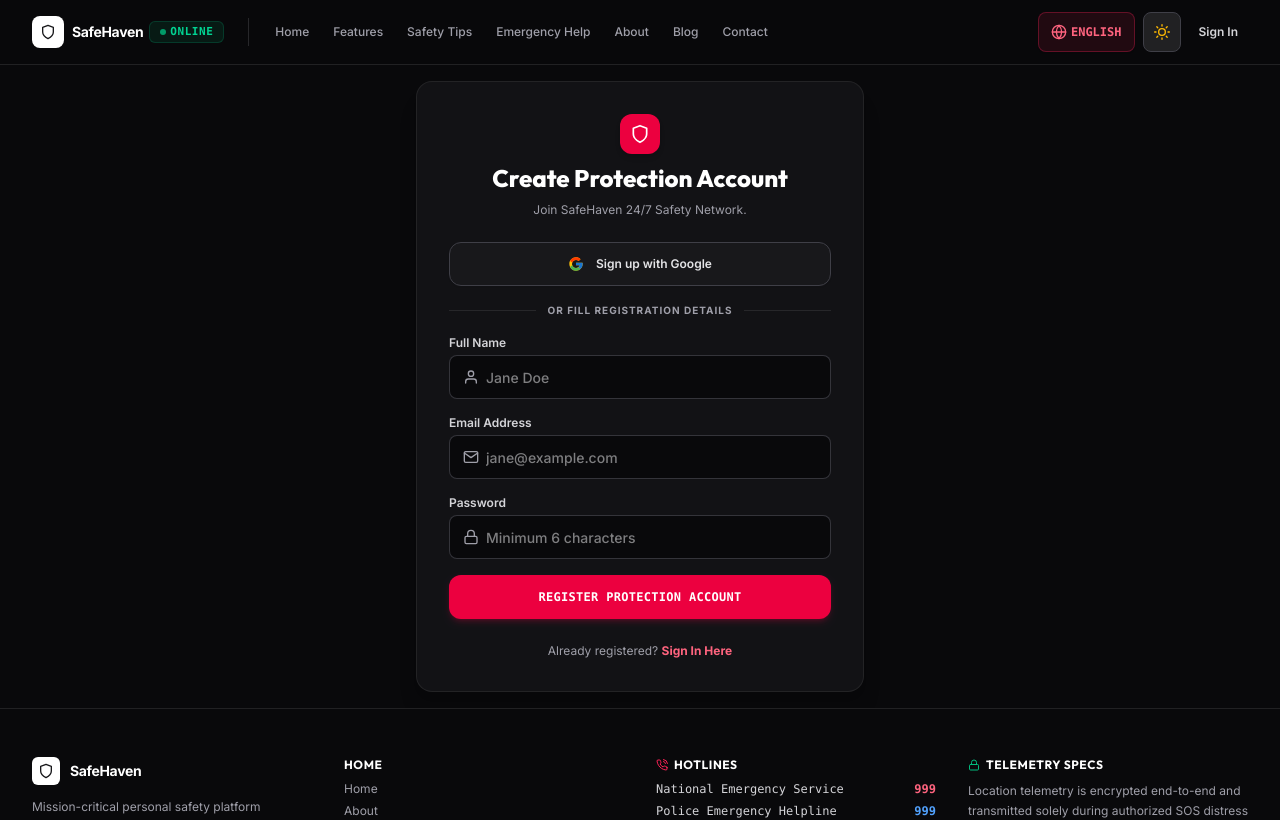
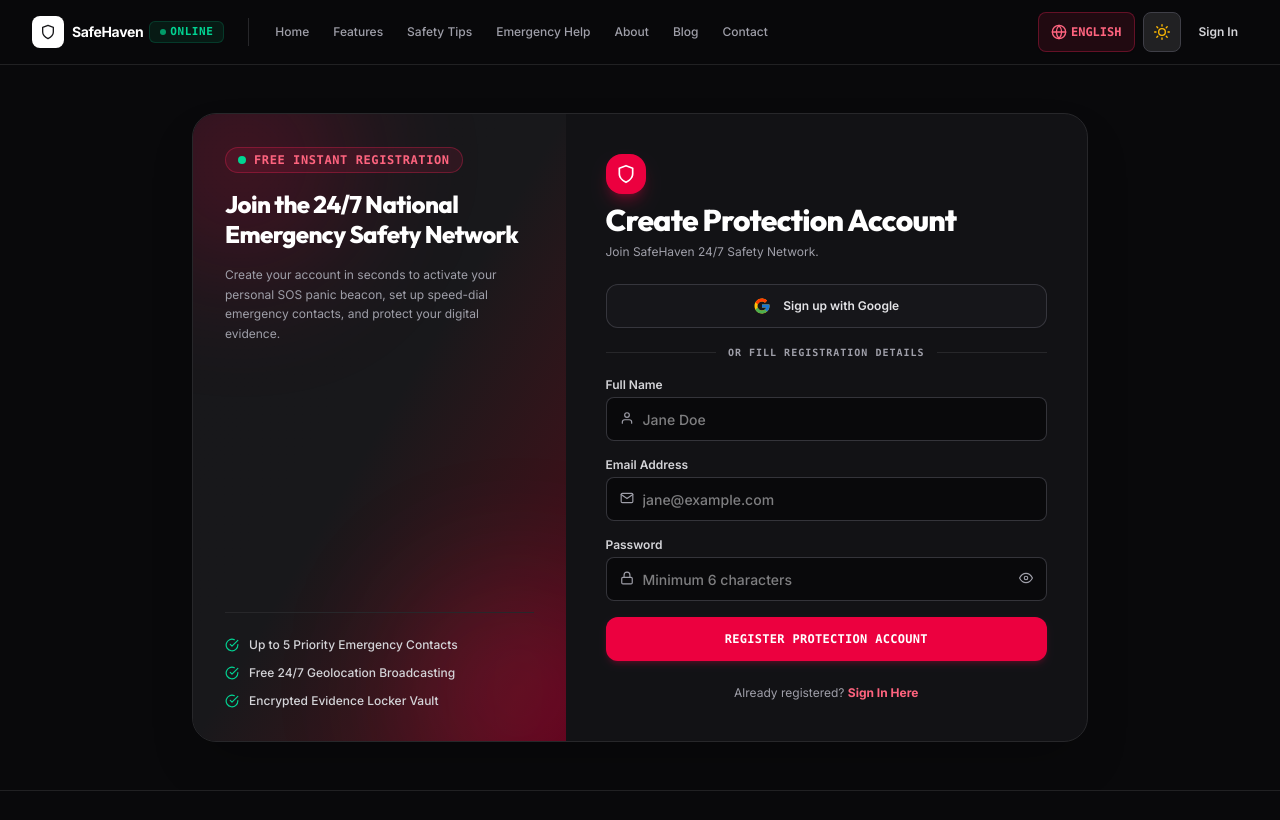
Before and after one commit to Ridwanulkarim/women-safety-web-app, a React (Vite) app: page /register in a window 1280 px wide. Shown: the top 820 px of the page. Built offline with nearby package versions, Linux system fonts and the light colour scheme; no server answers.

Commit message:
Overhaul Sign In & Register UI/UX with split visual banner, eye toggle, and modern typography

```diff
--- a/src/pages/public/Login.jsx
+++ b/src/pages/public/Login.jsx
@@ -1,7 +1,7 @@
 import React, { useState } from 'react';
 import { Link, useNavigate, useLocation } from 'react-router-dom';
 import { useForm } from 'react-hook-form';
-import { FiShield, FiLock, FiMail } from 'react-icons/fi';
+import { FiShield, FiLock, FiMail, FiEye, FiEyeOff, FiCheckCircle, FiActivity } from 'react-icons/fi';
 import { FcGoogle } from 'react-icons/fc';
 import { useAuth } from '../../context/AuthContext';
 import { useLanguage } from '../../context/LanguageContext';
@@ -10,6 +10,7 @@
   const { loginUser, loginWithGoogle } = useAuth();
   const { register, handleSubmit, formState: { errors } } = useForm();
   const [loading, setLoading] = useState(false);
+  const [showPassword, setShowPassword] = useState(false);
   const { t } = useLanguage();
 
   const navigate = useNavigate();
@@ -41,15 +42,56 @@
   };
 
   return (
-    <div className="min-h-[75vh] flex items-center justify-center p-3 sm:p-4">
-      <div className="max-w-md w-full product-card p-5 sm:p-8 space-y-6 shadow-xl border-zinc-200 dark:border-zinc-800">
+    <div className="min-h-[82vh] flex items-center justify-center p-3 sm:p-6 my-2 lg:my-6">
+      <div className="max-w-4xl w-full grid grid-cols-1 lg:grid-cols-12 rounded-3xl overflow-hidden shadow-2xl border border-zinc-200/80 dark:border-zinc-800 bg-white dark:bg-[#121215]">
 
-        <div className="text-center space-y-2">
-          <div className="w-10 h-10 mx-auto rounded-xl bg-rose-600 flex items-center justify-center text-white text-xl shadow-md">
+        {/* Left Side: Modern Visual Security Banner (Desktop) */}
+        <div className="hidden lg:flex lg:col-span-5 bg-gradient-to-br from-zinc-900 via-[#18181b] to-rose-950 p-8 flex-col justify-between relative overflow-hidden text-white">
+          {/* Subtle Ambient Glow Effect */}
+          <div className="absolute -top-16 -left-16 w-56 h-56 bg-rose-600/20 rounded-full blur-3xl pointer-events-none"></div>
+          <div className="absolute -bottom-16 -right-16 w-56 h-56 bg-rose-500/20 rounded-full blur-3xl pointer-events-none"></div>
+
+          <div className="relative z-10 space-y-4">
+            <div className="inline-flex items-center gap-2 px-3 py-1 rounded-full bg-rose-500/10 border border-rose-500/30 text-rose-400 text-xs font-mono font-bold uppercase tracking-wider">
+              <span className="w-2 h-2 rounded-full bg-emerald-400 animate-pulse"></span> SafeHaven Security Network
+            </div>
+            <h3 className="text-2xl font-extrabold font-heading leading-tight tracking-tight">
+              Instant Geolocation Distress Telemetry & Emergency Help
+            </h3>
+            <p className="text-xs text-zinc-400 leading-relaxed font-sans">
+              Sign in to manage your 5 priority emergency contacts, monitor real-time SOS broadcasts, and access your encrypted evidence locker.
+            </p>
+          </div>
+
+          <div className="relative z-10 space-y-3 pt-6 border-t border-zinc-800">
+            <div className="flex items-center gap-2.5 text-xs text-zinc-300 font-medium">
+              <FiCheckCircle className="text-emerald-400 text-sm flex-shrink-0" />
+              <span>Response Latency: &lt; 3 Seconds</span>
+            </div>
+            <div className="flex items-center gap-2.5 text-xs text-zinc-300 font-medium">
+              <FiCheckCircle className="text-emerald-400 text-sm flex-shrink-0" />
+              <span>AES-256 Encrypted Telemetry Logs</span>
+            </div>
+            <div className="flex items-center gap-2.5 text-xs text-zinc-300 font-medium">
+              <FiCheckCircle className="text-emerald-400 text-sm flex-shrink-0" />
+              <span>National Dispatch 999 Integration</span>
+            </div>
+          </div>
+        </div>
+
+        {/* Right Side: Sleek Sign-In Form */}
+        <div className="lg:col-span-7 p-6 sm:p-10 space-y-6 flex flex-col justify-center">
+
+          <div className="text-center sm:text-left space-y-1.5">
+            <div className="w-10 h-10 rounded-2xl bg-rose-600 text-white flex items-center justify-center text-xl shadow-lg shadow-rose-600/30 mb-3 sm:mb-2 inline-flex lg:flex">
               <FiShield />
             </div>
-          <h2 className="text-xl sm:text-2xl font-extrabold font-heading text-zinc-900 dark:text-white">{t('auth.loginTitle')}</h2>
-          <p className="text-xs text-zinc-500 dark:text-zinc-400">{t('auth.loginSub')}</p>
+            <h2 className="text-2xl sm:text-3xl font-extrabold font-heading text-zinc-900 dark:text-white tracking-tight">
+              {t('auth.loginTitle')}
+            </h2>
+            <p className="text-xs text-zinc-500 dark:text-zinc-400">
+              {t('auth.loginSub')}
+            </p>
           </div>
 
           {/* Google Login Button */}
@@ -57,14 +99,14 @@
             type="button"
             onClick={handleGoogleSignIn}
             disabled={loading}
-          className="w-full py-2.5 px-4 rounded-xl bg-white dark:bg-zinc-900 border border-zinc-300 dark:border-zinc-700 hover:bg-zinc-50 dark:hover:bg-zinc-800 text-zinc-700 dark:text-zinc-200 font-semibold text-xs flex items-center justify-center gap-3 transition shadow-xs min-h-[44px]"
+            className="w-full py-2.5 px-4 rounded-xl bg-zinc-50 dark:bg-zinc-900/90 border border-zinc-200 dark:border-zinc-700/80 hover:bg-zinc-100 dark:hover:bg-zinc-800 text-zinc-800 dark:text-zinc-200 font-semibold text-xs flex items-center justify-center gap-3 transition-all duration-200 shadow-xs min-h-[44px] active:scale-[0.99]"
           >
-          <FcGoogle className="text-base flex-shrink-0" /> {t('auth.googleContinue')}
+            <FcGoogle className="text-lg flex-shrink-0" /> {t('auth.googleContinue')}
           </button>
 
           <div className="relative flex items-center justify-center">
             <div className="border-t border-zinc-200 dark:border-zinc-800 w-full"></div>
-          <span className="absolute bg-white dark:bg-[#121215] px-3 text-[10px] text-zinc-400 uppercase tracking-widest font-bold">
+            <span className="absolute bg-white dark:bg-[#121215] px-3 text-[10px] text-zinc-400 uppercase tracking-widest font-mono font-bold">
               {t('auth.orEmail')}
             </span>
           </div>
@@ -73,7 +115,7 @@
             <div>
               <label className="human-label">{t('auth.emailLabel')}</label>
               <div className="relative">
-              <FiMail className="absolute left-3.5 top-3.5 text-zinc-400" />
+                <FiMail className="absolute left-3.5 top-3.5 text-zinc-400 text-sm" />
                 <input
                   type="email"
                   placeholder={t('auth.emailPlaceholder')}
@@ -92,13 +134,21 @@
                 </Link>
               </div>
               <div className="relative">
-              <FiLock className="absolute left-3.5 top-3.5 text-zinc-400" />
+                <FiLock className="absolute left-3.5 top-3.5 text-zinc-400 text-sm" />
                 <input
-                type="password"
+                  type={showPassword ? "text" : "password"}
                   placeholder={t('auth.passwordPlaceholder')}
                   {...register('password', { required: 'Password is required' })}
-                className={`human-input human-input-has-icon ${errors.password ? 'human-input-error' : ''}`}
+                  className={`human-input human-input-has-icon pr-10 ${errors.password ? 'human-input-error' : ''}`}
                 />
+                <button
+                  type="button"
+                  onClick={() => setShowPassword(!showPassword)}
+                  className="absolute right-3.5 top-3.5 text-zinc-400 hover:text-zinc-700 dark:hover:text-zinc-200 text-sm transition"
+                  title={showPassword ? "Hide password" : "Show password"}
+                >
+                  {showPassword ? <FiEyeOff /> : <FiEye />}
+                </button>
               </div>
               {errors.password && <p className="text-[11px] font-medium text-rose-500 mt-1">{errors.password.message}</p>}
             </div>
@@ -106,9 +156,15 @@
             <button
               type="submit"
               disabled={loading}
-            className="w-full btn-danger py-3 text-xs font-mono font-bold uppercase tracking-wider"
+              className="w-full btn-danger py-3 text-xs font-mono font-bold uppercase tracking-wider shadow-lg shadow-rose-600/25 active:scale-[0.99] transition-all"
             >
-            {loading ? t('auth.authenticating') : t('auth.signInBtn')}
+              {loading ? (
+                <span className="flex items-center justify-center gap-2">
+                  <FiActivity className="animate-spin text-sm" /> {t('auth.authenticating')}
+                </span>
+              ) : (
+                t('auth.signInBtn')
+              )}
             </button>
           </form>
 
@@ -121,6 +177,7 @@
 
         </div>
       </div>
+    </div>
   );
 };
 
--- a/src/pages/public/Register.jsx
+++ b/src/pages/public/Register.jsx
@@ -1,7 +1,7 @@
 import React, { useState } from 'react';
 import { Link, useNavigate } from 'react-router-dom';
 import { useForm } from 'react-hook-form';
-import { FiShield, FiUser, FiMail, FiLock } from 'react-icons/fi';
+import { FiShield, FiUser, FiMail, FiLock, FiEye, FiEyeOff, FiCheckCircle, FiActivity } from 'react-icons/fi';
 import { FcGoogle } from 'react-icons/fc';
 import { useAuth } from '../../context/AuthContext';
 
@@ -9,6 +9,7 @@
   const { registerUser, loginWithGoogle } = useAuth();
   const { register, handleSubmit, formState: { errors } } = useForm();
   const [loading, setLoading] = useState(false);
+  const [showPassword, setShowPassword] = useState(false);
 
   const navigate = useNavigate();
 
@@ -37,29 +38,69 @@
   };
 
   return (
-    <div className="min-h-[80vh] flex items-center justify-center p-3 sm:p-4">
-      <div className="max-w-md w-full product-card p-5 sm:p-8 space-y-6 shadow-xl border-zinc-200 dark:border-zinc-800">
+    <div className="min-h-[82vh] flex items-center justify-center p-3 sm:p-6 my-2 lg:my-6">
+      <div className="max-w-4xl w-full grid grid-cols-1 lg:grid-cols-12 rounded-3xl overflow-hidden shadow-2xl border border-zinc-200/80 dark:border-zinc-800 bg-white dark:bg-[#121215]">
 
-        <div className="text-center space-y-2">
-          <div className="w-10 h-10 mx-auto rounded-xl bg-rose-600 flex items-center justify-center text-white text-xl shadow-md">
+        {/* Left Side: Modern Visual Security Banner (Desktop) */}
+        <div className="hidden lg:flex lg:col-span-5 bg-gradient-to-br from-zinc-900 via-[#18181b] to-rose-950 p-8 flex-col justify-between relative overflow-hidden text-white">
+          <div className="absolute -top-16 -left-16 w-56 h-56 bg-rose-600/20 rounded-full blur-3xl pointer-events-none"></div>
+          <div className="absolute -bottom-16 -right-16 w-56 h-56 bg-rose-500/20 rounded-full blur-3xl pointer-events-none"></div>
+
+          <div className="relative z-10 space-y-4">
+            <div className="inline-flex items-center gap-2 px-3 py-1 rounded-full bg-rose-500/10 border border-rose-500/30 text-rose-400 text-xs font-mono font-bold uppercase tracking-wider">
+              <span className="w-2 h-2 rounded-full bg-emerald-400 animate-pulse"></span> Free Instant Registration
+            </div>
+            <h3 className="text-2xl font-extrabold font-heading leading-tight tracking-tight">
+              Join the 24/7 National Emergency Safety Network
+            </h3>
+            <p className="text-xs text-zinc-400 leading-relaxed font-sans">
+              Create your account in seconds to activate your personal SOS panic beacon, set up speed-dial emergency contacts, and protect your digital evidence.
+            </p>
+          </div>
+
+          <div className="relative z-10 space-y-3 pt-6 border-t border-zinc-800">
+            <div className="flex items-center gap-2.5 text-xs text-zinc-300 font-medium">
+              <FiCheckCircle className="text-emerald-400 text-sm flex-shrink-0" />
+              <span>Up to 5 Priority Emergency Contacts</span>
+            </div>
+            <div className="flex items-center gap-2.5 text-xs text-zinc-300 font-medium">
+              <FiCheckCircle className="text-emerald-400 text-sm flex-shrink-0" />
+              <span>Free 24/7 Geolocation Broadcasting</span>
+            </div>
+            <div className="flex items-center gap-2.5 text-xs text-zinc-300 font-medium">
+              <FiCheckCircle className="text-emerald-400 text-sm flex-shrink-0" />
+              <span>Encrypted Evidence Locker Vault</span>
+            </div>
+          </div>
+        </div>
+
+        {/* Right Side: Registration Form */}
+        <div className="lg:col-span-7 p-6 sm:p-10 space-y-6 flex flex-col justify-center">
+
+          <div className="text-center sm:text-left space-y-1.5">
+            <div className="w-10 h-10 rounded-2xl bg-rose-600 text-white flex items-center justify-center text-xl shadow-lg shadow-rose-600/30 mb-3 sm:mb-2 inline-flex lg:flex">
               <FiShield />
             </div>
-          <h2 className="text-xl sm:text-2xl font-extrabold font-heading text-zinc-900 dark:text-white">Create Protection Account</h2>
-          <p className="text-xs text-zinc-500 dark:text-zinc-400">Join SafeHaven 24/7 Safety Network.</p>
+            <h2 className="text-2xl sm:text-3xl font-extrabold font-heading text-zinc-900 dark:text-white tracking-tight">
+              Create Protection Account
+            </h2>
+            <p className="text-xs text-zinc-500 dark:text-zinc-400">
+              Join SafeHaven 24/7 Safety Network.
+            </p>
           </div>
 
           <button
             type="button"
             onClick={handleGoogleSignIn}
             disabled={loading}
-          className="w-full py-2.5 px-4 rounded-xl bg-white dark:bg-zinc-900 border border-zinc-300 dark:border-zinc-700 hover:bg-zinc-50 dark:hover:bg-zinc-800 text-zinc-700 dark:text-zinc-200 font-semibold text-xs flex items-center justify-center gap-3 transition shadow-xs min-h-[44px]"
+            className="w-full py-2.5 px-4 rounded-xl bg-zinc-50 dark:bg-zinc-900/90 border border-zinc-200 dark:border-zinc-700/80 hover:bg-zinc-100 dark:hover:bg-zinc-800 text-zinc-800 dark:text-zinc-200 font-semibold text-xs flex items-center justify-center gap-3 transition-all duration-200 shadow-xs min-h-[44px] active:scale-[0.99]"
           >
-          <FcGoogle className="text-base flex-shrink-0" /> Sign up with Google
+            <FcGoogle className="text-lg flex-shrink-0" /> Sign up with Google
           </button>
 
           <div className="relative flex items-center justify-center">
             <div className="border-t border-zinc-200 dark:border-zinc-800 w-full"></div>
-          <span className="absolute bg-white dark:bg-[#121215] px-3 text-[10px] text-zinc-400 uppercase tracking-widest font-bold">
+            <span className="absolute bg-white dark:bg-[#121215] px-3 text-[10px] text-zinc-400 uppercase tracking-widest font-mono font-bold">
               Or fill registration details
             </span>
           </div>
@@ -68,7 +109,7 @@
             <div>
               <label className="human-label">Full Name</label>
               <div className="relative">
-              <FiUser className="absolute left-3.5 top-3.5 text-zinc-400" />
+                <FiUser className="absolute left-3.5 top-3.5 text-zinc-400 text-sm" />
                 <input
                   type="text"
                   placeholder="Jane Doe"
@@ -82,7 +123,7 @@
             <div>
               <label className="human-label">Email Address</label>
               <div className="relative">
-              <FiMail className="absolute left-3.5 top-3.5 text-zinc-400" />
+                <FiMail className="absolute left-3.5 top-3.5 text-zinc-400 text-sm" />
                 <input
                   type="email"
                   placeholder="jane@example.com"
@@ -96,13 +137,21 @@
             <div>
               <label className="human-label">Password</label>
               <div className="relative">
-              <FiLock className="absolute left-3.5 top-3.5 text-zinc-400" />
+                <FiLock className="absolute left-3.5 top-3.5 text-zinc-400 text-sm" />
                 <input
-                type="password"
+                  type={showPassword ? "text" : "password"}
                   placeholder="Minimum 6 characters"
                   {...register('password', { required: 'Password is required', minLength: { value: 6, message: 'Min 6 chars' } })}
-                className={`human-input human-input-has-icon ${errors.password ? 'human-input-error' : ''}`}
+                  className={`human-input human-input-has-icon pr-10 ${errors.password ? 'human-input-error' : ''}`}
                 />
+                <button
+                  type="button"
+                  onClick={() => setShowPassword(!showPassword)}
+                  className="absolute right-3.5 top-3.5 text-zinc-400 hover:text-zinc-700 dark:hover:text-zinc-200 text-sm transition"
+                  title={showPassword ? "Hide password" : "Show password"}
+                >
+                  {showPassword ? <FiEyeOff /> : <FiEye />}
+                </button>
               </div>
               {errors.password && <p className="text-[11px] font-medium text-rose-500 mt-1">{errors.password.message}</p>}
             </div>
@@ -110,9 +159,15 @@
             <button
               type="submit"
               disabled={loading}
-            className="w-full btn-danger py-3 text-xs font-mono font-bold uppercase tracking-wider"
+              className="w-full btn-danger py-3 text-xs font-mono font-bold uppercase tracking-wider shadow-lg shadow-rose-600/25 active:scale-[0.99] transition-all"
             >
-            {loading ? 'Creating Account...' : 'Register Protection Account'}
+              {loading ? (
+                <span className="flex items-center justify-center gap-2">
+                  <FiActivity className="animate-spin text-sm" /> Creating Account...
+                </span>
+              ) : (
+                'Register Protection Account'
+              )}
             </button>
           </form>
 
@@ -125,6 +180,7 @@
 
         </div>
       </div>
+    </div>
   );
 };
 
```
Lines whose indentation alone changed are shown as unchanged.
